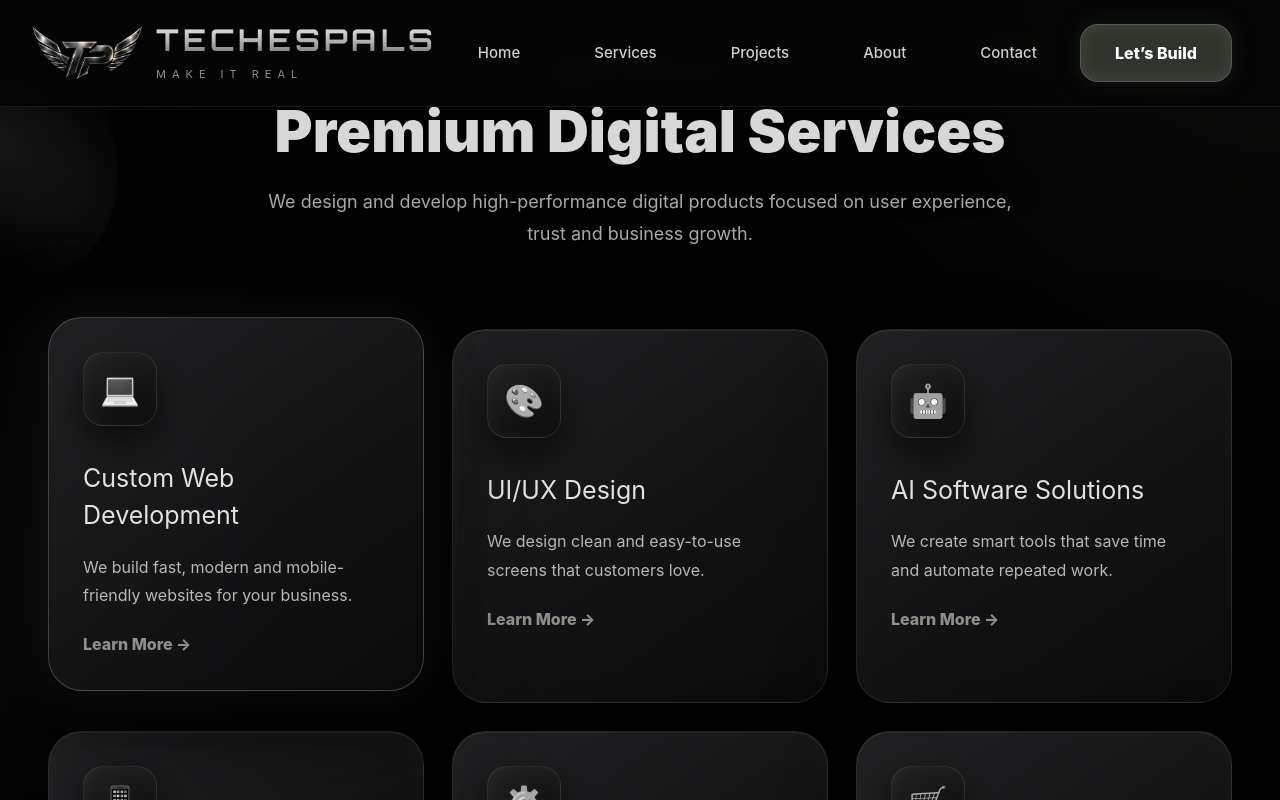
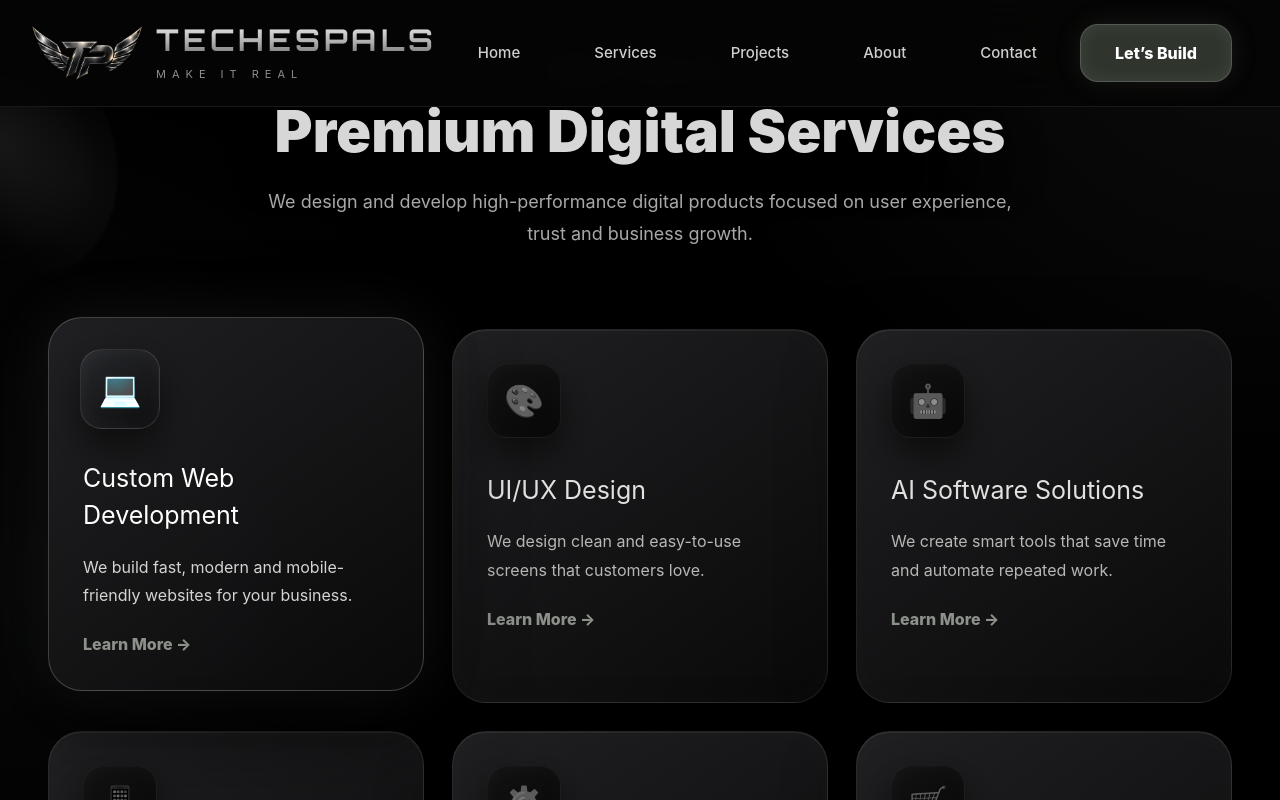
Before and after one commit to techespals/techpals-webpage, a React (Vite) app: page / in a window 1280 px wide. In both pictures the pointer is over the element 120 px from the left and 1462 px from the top of the page. Shown: the part 1062-1862 px from the top of the page. Built offline with nearby package versions, Linux system fonts and the light colour scheme.

Commit message:
service updated

```diff
--- a/src/App.css
+++ b/src/App.css
@@ -778,6 +778,22 @@ body {
     0 0 60px rgba(85, 93, 80, 0.18),
     0 30px 90px rgba(0,0,0,0.65);
 }
+.service-card:hover .service-icon {
+  filter: grayscale(0) brightness(1.2);
+  transform: scale(1.08);
+}
+.service-card h3,
+.service-card p {
+  transition: 0.4s ease;
+}
+
+.service-card:hover h3 {
+  color: #ffffff;
+}
+
+.service-card:hover p {
+  color: #d4d4d4;
+}
 
 .service-icon {
   width: 74px;
@@ -786,10 +802,12 @@ body {
   display: grid;
   place-items: center;
   font-size: 32px;
-  background:
-    linear-gradient(145deg, #202124, #0b0b0c);
+  background: linear-gradient(145deg, #202124, #0b0b0c);
   border: 1px solid rgba(255,255,255,0.10);
-  filter: grayscale(1);
+
+  filter: grayscale(1) brightness(0.55);
+  transition: 0.45s ease;
+
   box-shadow:
     inset 0 0 20px rgba(255,255,255,0.04),
     0 16px 35px rgba(0,0,0,0.55);
```
